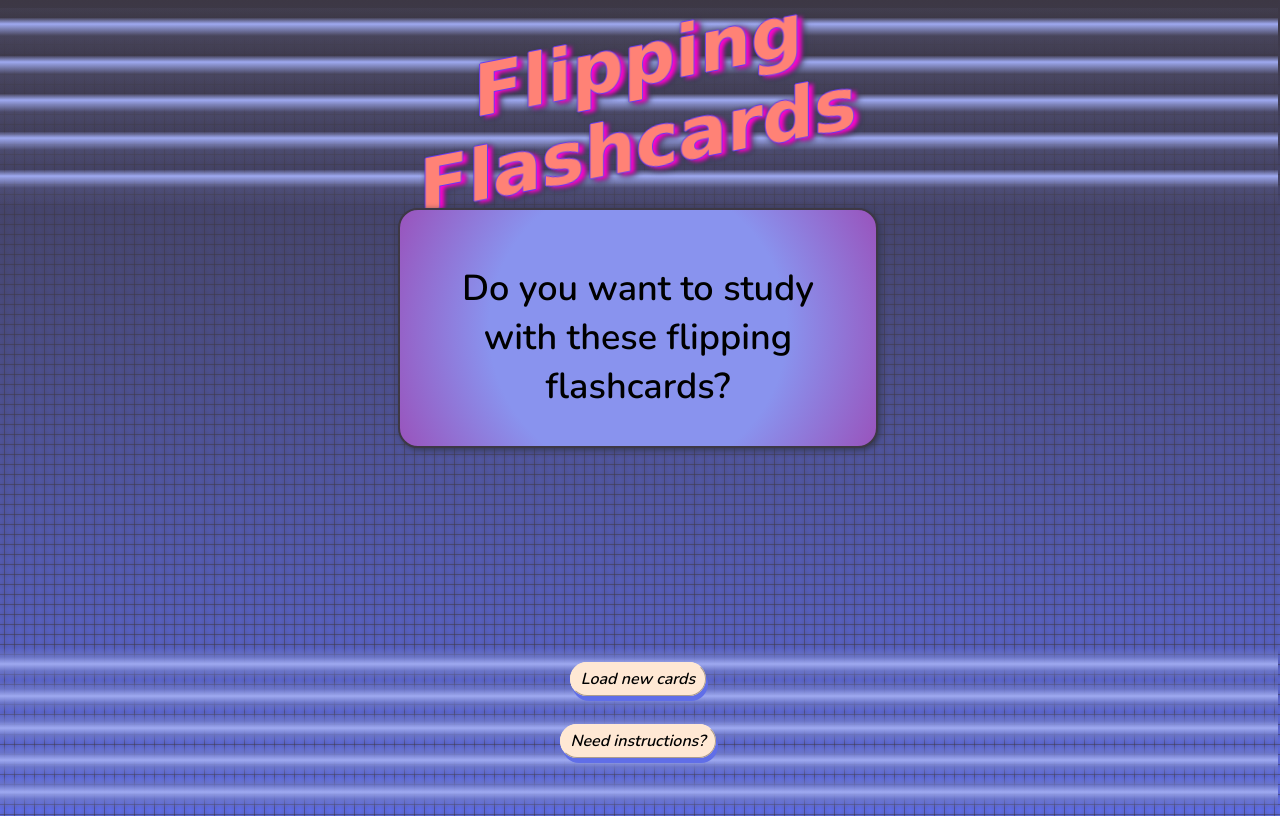
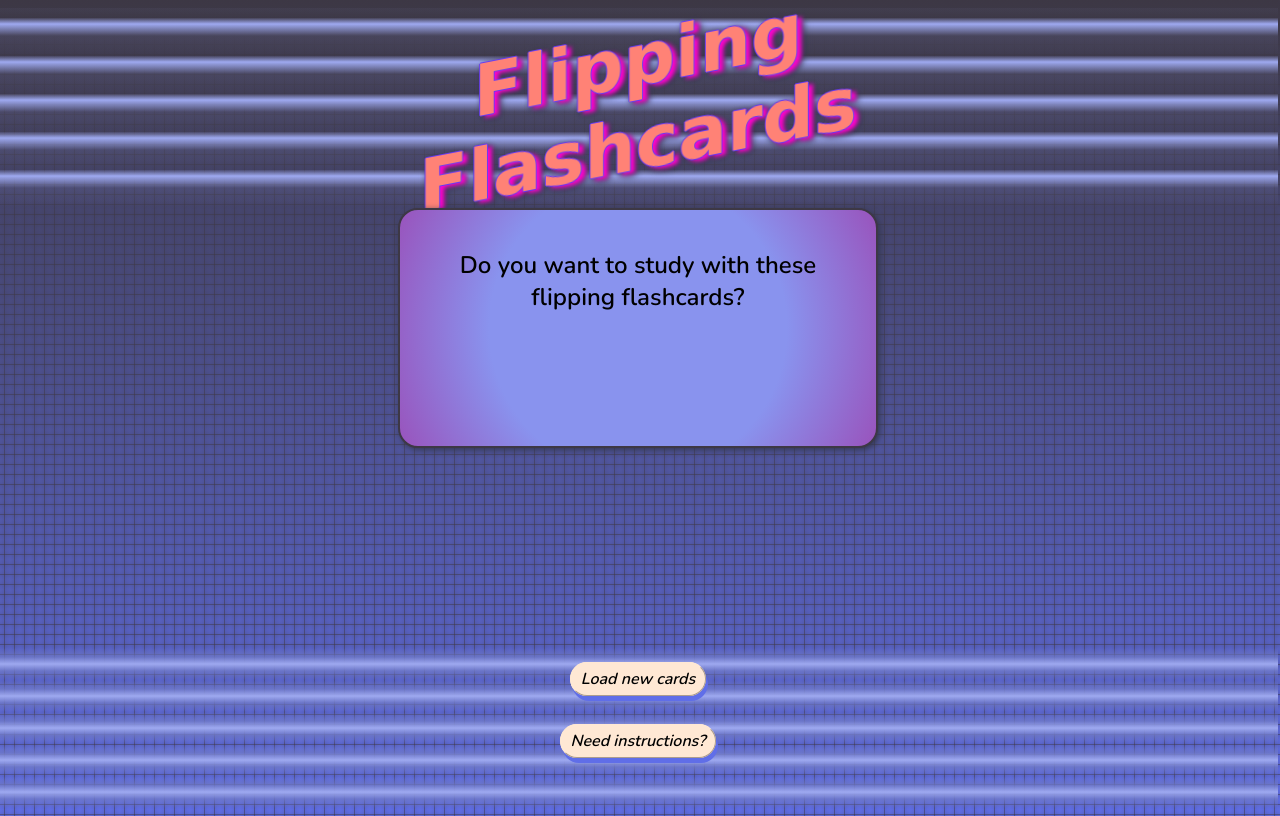
Before and after one commit to Star-Squid/retro-flashcards, a plain HTML site: page index.html in a window 1280 px wide. Drawn offline with nearby package versions, Linux system fonts and the light colour scheme; a web font is replaced by a local one.

Commit message:
Adjust card padding

```diff
--- a/styles/styles.css
+++ b/styles/styles.css
@@ -62,13 +62,13 @@ h1 {
   background: #8993ee;
   background: radial-gradient(circle, rgba(137, 147, 238, 1) 56%, rgba(153, 83, 188, 1) 100%);
   color: #000;
-  font-size: 3vmin;
+  font-size: 2vmin;
   font-weight: 600;
   text-align: center;
   border: 2px solid #3d3845;
   border-radius: 20px;
   filter: drop-shadow(2px 2px 0.2rem #33364E);
-  padding: 5%;
+  padding: 4%;
   overflow: auto;
 }
 
@@ -76,12 +76,12 @@ h1 {
   background: rgb(255, 232, 212);
   background: radial-gradient(circle, rgba(255, 232, 212, 1) 70%, rgba(255, 171, 188, 1) 100%);
   color: #000;
-  font-size: 3vmin;
+  font-size: 2vmin;
   text-align: center;
   border: 2px solid #3d3845;
   border-radius: 20px;
   filter: drop-shadow(2px 2px 0.2rem #33364E);
-  padding: 5%;
+  padding: 4%;
   overflow: auto;
 }
 
```
